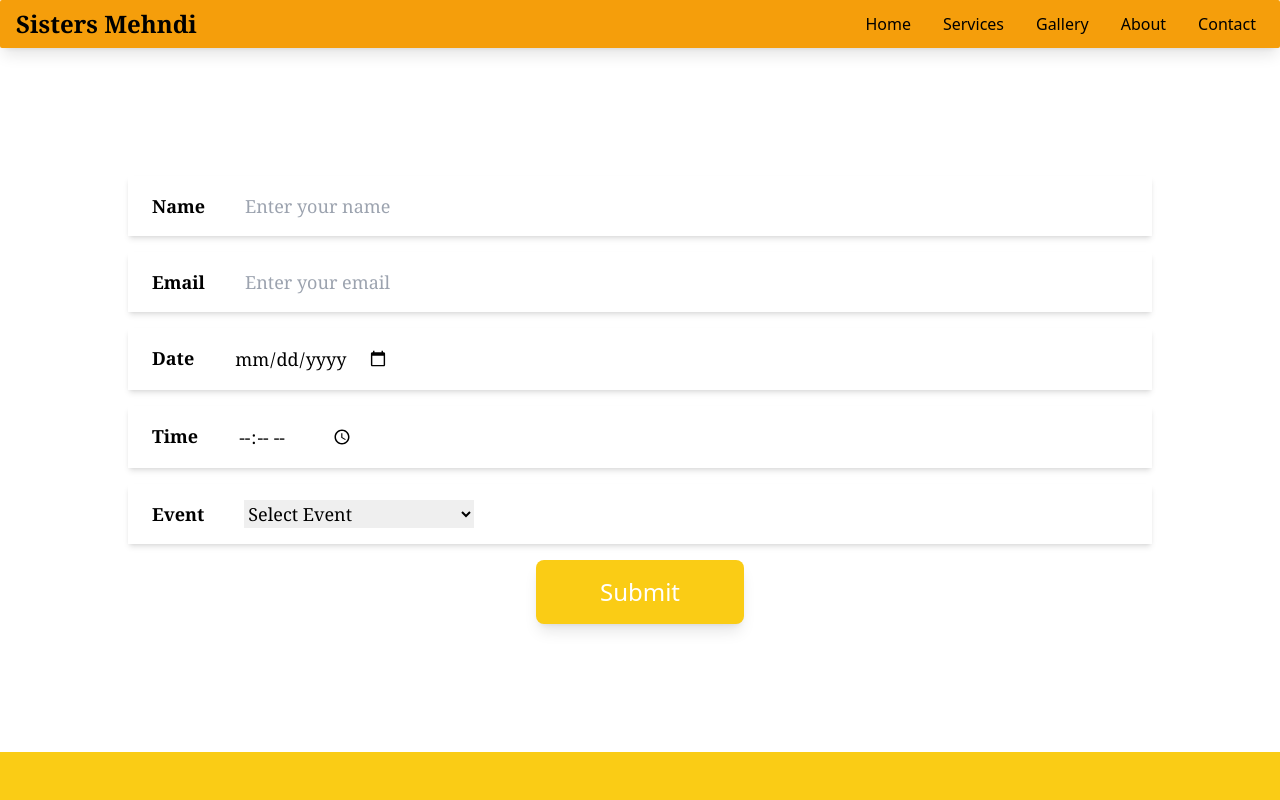
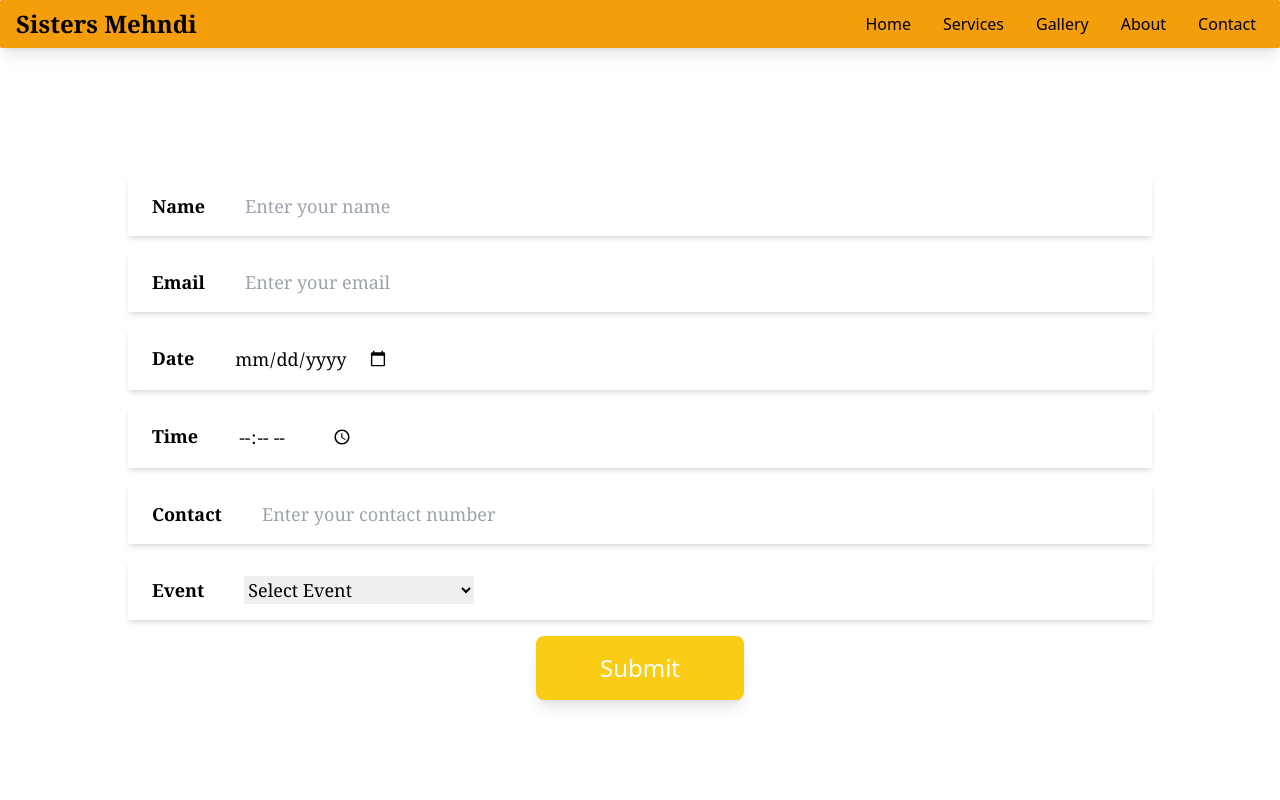
Before and after one commit to MitAbhay/hinna-henna, a Next.js app: page /form in a window 1280 px wide. Shown: the top 800 px of the page. Built offline with nearby package versions, Linux system fonts and the light colour scheme.

Commit message:
form updated : contact number added

```diff
--- a/pages/form.tsx
+++ b/pages/form.tsx
@@ -8,6 +8,7 @@ type Inputs = {
   time: string
   event: string
   email: string
+  phone: string
 }
 
 function form() {
@@ -30,6 +31,7 @@ function form() {
         date: data.date,
         time: data.time,
         event: data.event,
+        phone: data.phone,
       },
       '1dkKce18eHpwrAQMV'
     )
@@ -84,6 +86,16 @@ function form() {
           />
         </div>
         <div className="flex space-x-8 p-4 shadow-md text-lg font-serif">
+          <p className="font-bold px-2">Contact</p>
+          <input
+            {...register('phone', { required: true })}
+            className="outline-none w-full"
+            type="phone"
+            name="phone"
+            placeholder="Enter your contact number"
+          />
+        </div>
+        <div className="flex space-x-8 p-4 shadow-md text-lg font-serif">
           <p className="font-bold px-2">Event</p>
           <select
             {...register('event', { required: true })}
```
